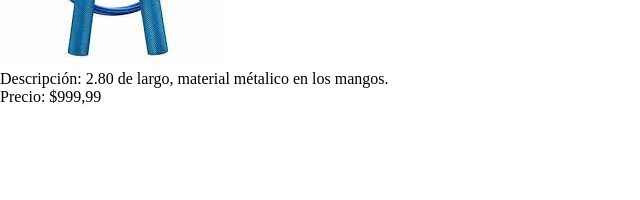
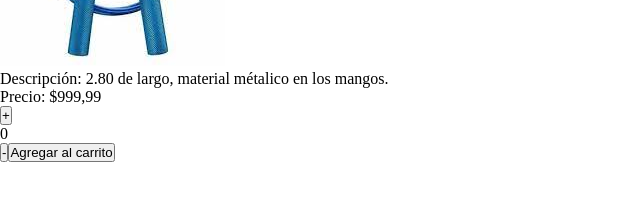
Before and after one commit to FranFalduti/ReactProyect, a React (Create React App) app: page /item/1 in a window 1280 px wide. Shown: the part 590-790 px from the top of the page, without its empty margins (0-640 px from the left). Built offline with nearby package versions, Linux system fonts and the light colour scheme; the HTML template or start-up script is replaced by a standard one.

Commit message:
Entrega número 9

```diff
--- a/src/App.js
+++ b/src/App.js
@@ -1,6 +1,5 @@
 import Header from "./components/Main/Header";
 import CartWidget from "./components/Cart/CartWidget";
-import ItemListContainer from "./components/Item/ItemListContainer";
 import "./estilos.css";
 import AppRouter from "./components/AppRouter";
 
--- a/src/components/AppRouter.js
+++ b/src/components/AppRouter.js
@@ -3,6 +3,7 @@ import ItemListContainer from "./Item/ItemListContainer";
 import ItemDetailContainer from "./ItemDetail/ItemDetailContainer";
 import NavBar from "./Main/NavBar";
 import AboutPage from "./Router-App/AboutPage";
+import CartPage from "./Router-App/CartPage";
 import ContactPage from "./Router-App/ContactPage";
 import NotFoundPage from "./Router-App/NotFoundPage";
 
@@ -18,6 +19,7 @@ export default function AppRouter(props) {
                 <Route exact path="/" component={ItemListContainer}/>
                 <Route exact path="/category/:id" component={ItemListContainer}/>
                 <Route exact path="/item/:id" component={ItemDetailContainer}/>
+                <Route exact path="/cart" component={CartPage}/>
                 <Route path="*" component={NotFoundPage}/>
             </Switch>
         </Router>
--- a/src/components/Cart/CartCount.js
+++ /dev/null
@@ -1,36 +0,0 @@
-import {useState} from "react";
-
-const CartCount = ({ stock , inicial , alAgregar }) => {
-
-    const [contador,setContador] = useState(inicial);
-
-    const aumentarContador = () => {
-        if(contador < stock){
-            setContador(contador + 1);
-        }
-    };
-
-    const restarContador = () => {
-        if(contador > 1){
-            setContador(contador - 1);
-        }
-    }
-
-    const confirmar = () => {
-        if(stock > 0){
-            alAgregar(contador);
-        }
-    }
-
-    return (
-        <>
-            <p>Contador Actual : {contador}</p>
-                <button onClick={aumentarContador}>sumar</button>
-                <button onClick={restarContador}>restar</button>
-                <button onClick={confirmar}>confirmar</button>
-        </>
-    );
-
-}
-
-export default CartCount;
--- /dev/null
+++ b/src/components/Cart/ItemCount.js
@@ -0,0 +1,36 @@
+import {useState} from "react";
+
+const ItemCount = ({ stock , amount , onAdd }) => {
+
+    const [contador,setContador] = useState(amount);
+
+    const aumentarContador = () => {
+        if(contador < stock){
+            setContador(contador + 1);
+        }
+    };
+
+    const restarContador = () => {
+        if(contador > 1){
+            setContador(contador - 1);
+        }
+    }
+
+    const confirmar = () => {
+        if(stock > 0){
+            onAdd(contador);
+        }
+    }
+
+    return (
+        <>
+            <button onClick={aumentarContador}>+</button>
+            <p>{contador}</p>
+            <button onClick={restarContador}>-</button>
+            <button onClick={confirmar}>Agregar al carrito</button>
+        </>
+    );
+
+}
+
+export default ItemCount;
--- a/src/components/Item/Item.js
+++ b/src/components/Item/Item.js
@@ -9,6 +9,7 @@ const Item = ({pictureURL, id, title, description, price}) => {
                 <div>Título: {title}</div>
                 <div>Descripción: {description}</div>
                 <div>Precio: {price}</div>
+
             </div>
         </NavLink>
     );
--- a/src/components/Item/ItemListContainer.js
+++ b/src/components/Item/ItemListContainer.js
@@ -1,16 +1,10 @@
-import CartCount from "../Cart/CartCount";
 import ItemList from "./ItemList";
 
 const ItemListContainer = ({greeting}) =>{
 
-    const alAgregar = (cantidad) => {
-        console.log(cantidad);
-    }
-
     return (
         <div>
             <p className="saludo">{greeting}</p>
-            <CartCount stock={5} inicial={1} alAgregar={alAgregar}/>
             <ItemList />
         </div>
     );
--- a/src/components/ItemDetail/ItemDetail.js
+++ b/src/components/ItemDetail/ItemDetail.js
@@ -1,10 +1,29 @@
-const ItemDetail = ({pictureURL, description, price}) => {
+import { useState } from "react";
+import { NavLink } from "react-router-dom";
+import ItemCount from "../Cart/ItemCount";
+
+const ItemDetail = ({pictureURL, description, price, stock, amount}) => {
+
+    const [showItemCount, setShowItemCount] = useState(true);
+
+    function onAddCount(quantity) {
+        setShowItemCount(false);
+
+    }
 
     return (
         <div className="Item">
             <div><img src={pictureURL}></img></div>
-            <div>Descripción: {description}</div>
-            <div>Precio: {price}</div>
+            <div className="DescripcionPrecio">
+                <div>Descripción: {description}</div>
+                <div>Precio: {price}</div>
+                {
+                    (showItemCount) ?
+                        <ItemCount stock={stock} amount={amount} onAdd={onAddCount} ></ItemCount>
+                        :
+                        <NavLink exact to="/cart" activeClassName="active">Terminar mi compra</NavLink>
+                }
+            </div>
         </div>
     );
 }
--- a/src/components/ItemDetail/ItemDetailContainer.js
+++ b/src/components/ItemDetail/ItemDetailContainer.js
@@ -17,7 +17,7 @@ const ItemDetailContainer = ({}) => {
 
     return (
         <div>
-            <ItemDetail pictureURL={item.pictureURL} description={item.description} price={item.price}/>
+            <ItemDetail pictureURL={item.pictureURL} description={item.description} price={item.price} stock={item.stock} amount={0}/>
         </div>
     )
 }
--- /dev/null
+++ b/src/components/Router-App/CartPage.js
@@ -0,0 +1,7 @@
+export default function CartPage() {
+    return (
+        <div>
+            <h1>Carrito de compra</h1>
+        </div>
+    );
+}
```
Also changed, not shown: src/components/Cart/CartContext.js (added, +28 -0 lines), src/services/items.service.js (+3 -0 lines).
